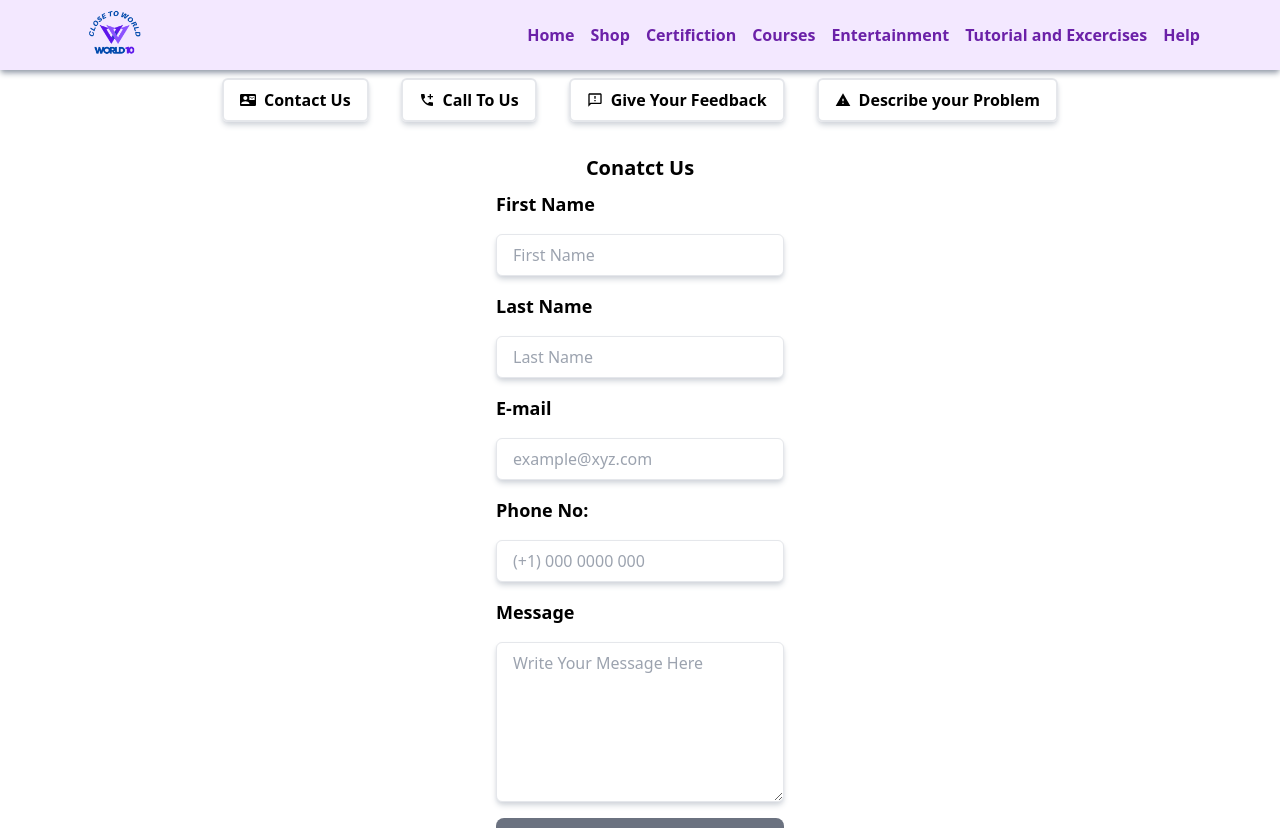
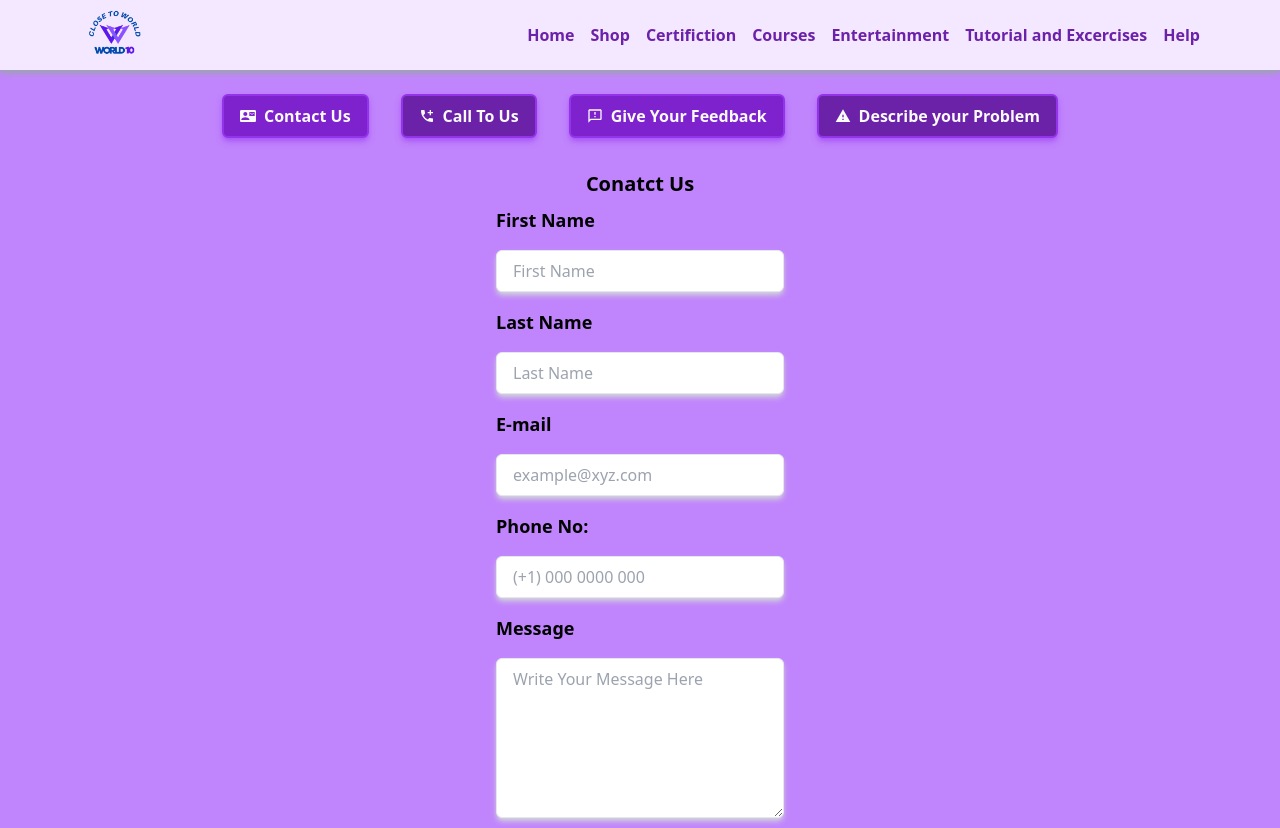
Before and after one commit to mhmAdmin1122/w10, a Next.js app: page /help in a window 1280 px wide. Shown: the top 828 px of the page. Built offline with nearby package versions, Linux system fonts and the light colour scheme.

Commit message:
help-page background changed

```diff
--- a/pages/help/index.tsx
+++ b/pages/help/index.tsx
@@ -12,6 +12,9 @@ import WebLayout from '../components/L/WebLayout'
 const Help = () => {
 
     const [isActive, setActive] = useState<any>(true);
+    const [call, setCall] = useState<any>(false);
+    const [feed, setFeed] = useState<any>(false);
+    const [prob, setProb] = useState<any>(false);
 
     const handleToggle = () => {
         setActive(!isActive);
@@ -20,7 +23,6 @@ const Help = () => {
         setProb(false);
     };
 
-    const [call, setCall] = useState<any>(false);
     const handleCall = () => {
         setCall(!call);
         setActive(false);
@@ -28,14 +30,13 @@ const Help = () => {
         setProb(false);
     };
 
-    const [feed, setFeed] = useState<any>(false);
     const handleFeed = () => {
         setFeed(!call);
         setCall(false);
         setActive(false);
         setProb(false);
     };
-    const [prob, setProb] = useState<any>(false);
+
     const handleProb = () => {
         setProb(!call);
         setCall(false);
@@ -49,19 +50,29 @@ const Help = () => {
                 <title>W10 || Help</title>
             </Head>
             <WebLayout>
+                <div className='bg-purple-400 py-4'>
 
-                <ul className="helps-content flex flex-wrap gap-4 w-full justify-center">
-                    <li className="gap-2 flex items-center cursor-pointer helpLink border-gray-200 border-2 shadow-md shadow-gray-300 px-4 py-2 my-2 rounded-md mx-2" onClick={handleToggle}><b><MdContactMail /></b><b>Contact Us</b></li>
-                    <li className="gap-2 flex items-center cursor-pointer helpLink border-gray-200 border-2 shadow-md shadow-gray-300 px-4 py-2 my-2 rounded-md mx-2" onClick={handleCall}><b><MdAddIcCall /></b><b>Call To Us</b></li>
-                    <li className="gap-2 flex items-center cursor-pointer helpLink border-gray-200 border-2 shadow-md shadow-gray-300 px-4 py-2 my-2 rounded-md mx-2" onClick={handleFeed}><b><MdOutlineFeedback /></b> <b>Give Your Feedback</b></li>
-                    <li className="gap-2 flex items-center cursor-pointer helpLink border-gray-200 border-2 shadow-md shadow-gray-300 px-4 py-2 my-2 rounded-md mx-2" onClick={handleProb}><b><MdReportProblem /></b><b>Describe your Problem</b></li>
+                    <ul className="helps-content flex flex-wrap gap-4 w-full justify-center text-gray-50">
+
+                        <li className="bg-purple-700" onClick={handleToggle}><b><MdContactMail /></b><b>Contact Us</b></li>
+
+                        <li className="bg-purple-800" onClick={handleCall}><b><MdAddIcCall /></b><b>Call To Us</b></li>
+
+                        <li className="bg-purple-700" onClick={handleFeed}><b><MdOutlineFeedback /></b> <b>Give Your Feedback</b></li>
+
+                        <li className="bg-purple-800" onClick={handleProb}><b><MdReportProblem /></b><b>Describe your Problem</b></li>
+
                     </ul>
+
                     <div className="show-data-box">
                         {isActive && <ContactUs />}
                         {call && <CallUs />}
                         {feed && <GiveFeedBack />}
                         {prob && <ProblemsForm />}
                     </div>
+
+                </div>
+
             </WebLayout>
         </>
     )
--- a/styles/globals.css
+++ b/styles/globals.css
@@ -152,6 +152,9 @@ body::-webkit-scrollbar-thumb {
 }
 .tab-mob-menu-ico-list ul li {
   @apply py-2 cursor-pointer;
+}
+.helps-content li{
+  @apply gap-2 flex items-center cursor-pointer border-purple-600 border-2 shadow-md shadow-purple-500 px-4 py-2 my-2 rounded-md mx-2;
 }
 
 /* Responsive views */
```
Lines whose indentation alone changed are shown as unchanged.
